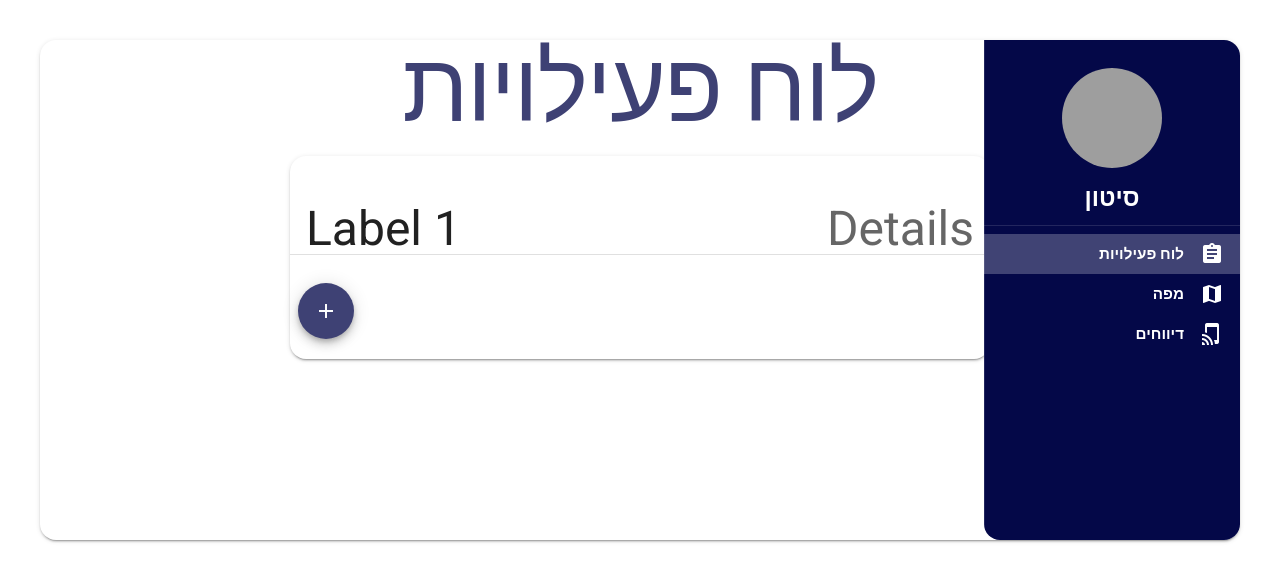
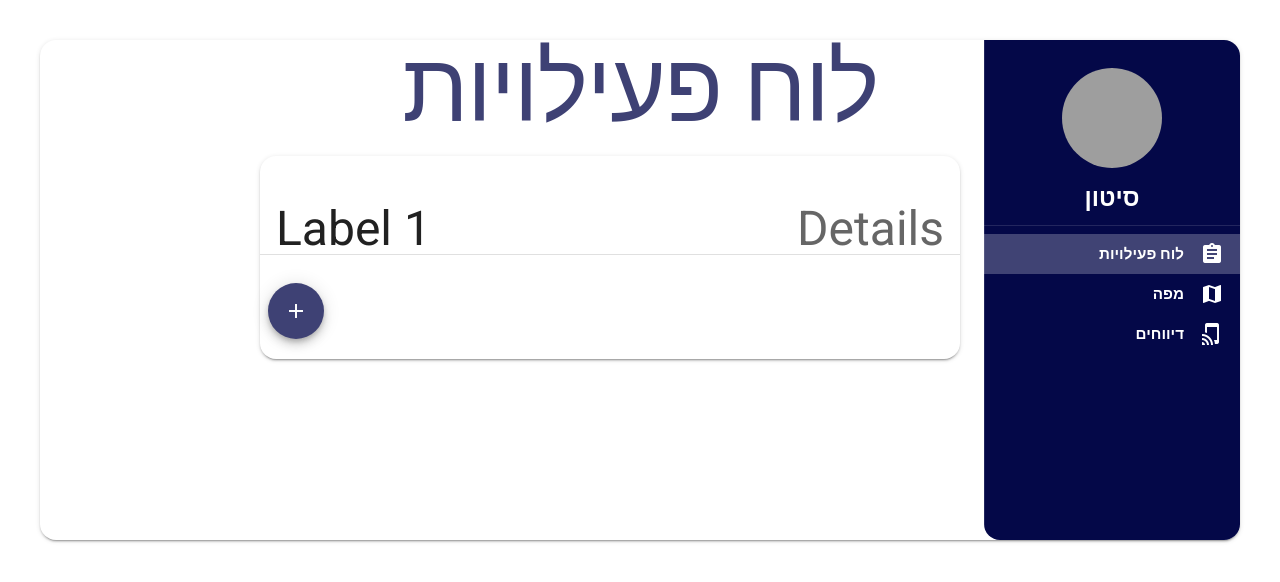
Before and after one commit to yehonatan930/backend-siton, a Vue app in the folder siton-frontend/: page / in a window 1280 px wide. Shown: the top 582 px of the page. Built offline with nearby package versions, Linux system fonts and the light colour scheme; grey boxes are pictures that could not be loaded.

Commit message:
added dialog of details of activity

```diff
--- a/siton-frontend/src/App.vue
+++ b/siton-frontend/src/App.vue
@@ -3,7 +3,7 @@
     <div class="d-flex justify-center">
       <v-card width="1200" height="500" class="mt-10 rounded-xl">
         <h1 class="display-4 d-flex justify-center" id="title">לוח פעילויות</h1>
-        <ActivitiesPage  class="d-flex justify-space-around"> </ActivitiesPage>
+        <ActivitiesPage class="d-flex justify-center mr-15"> </ActivitiesPage>
         <Navbar class="rounded-r-xl"></Navbar>
       </v-card>
     </div>
```
